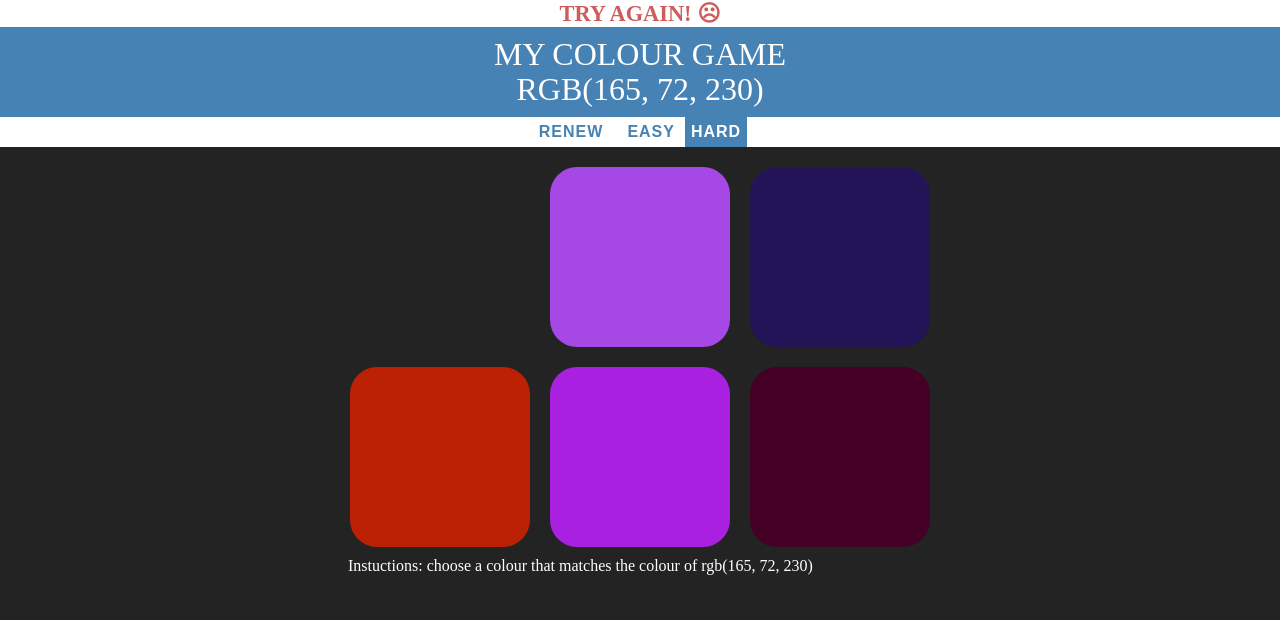
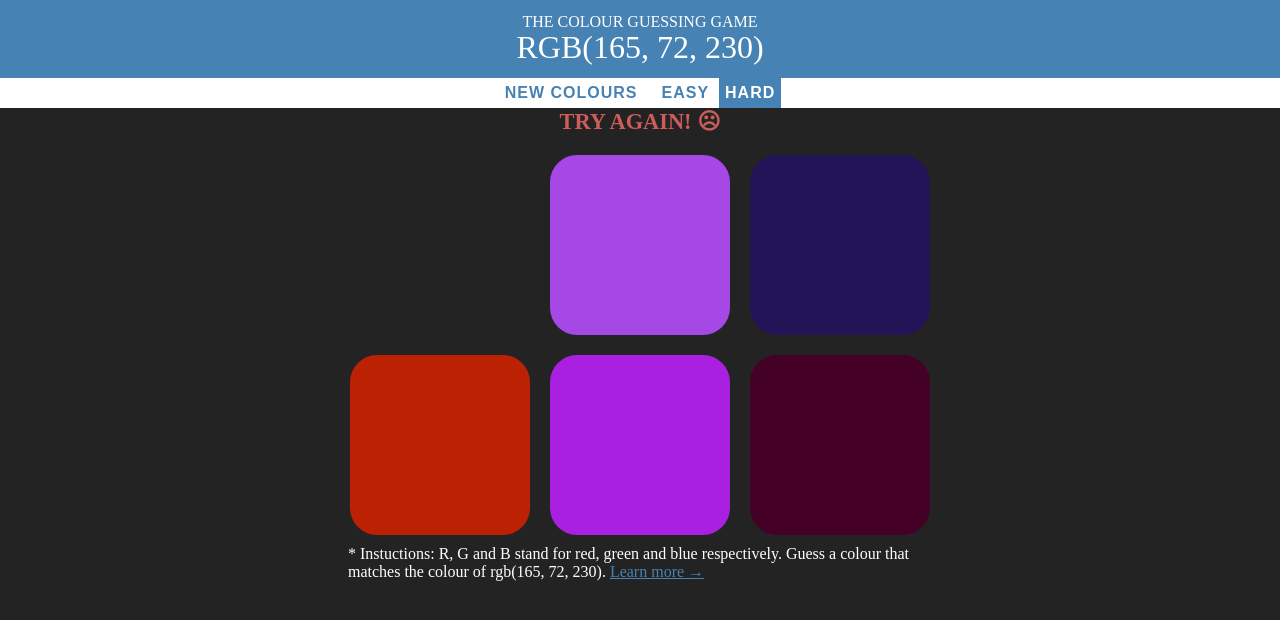
Before and after one commit to norelleshi/mycolourgame, a website: page views/index.html in a window 1280 px wide. Both pictures are taken after a click on the element 439 px from the left and 230 px from the top of the page. Drawn offline with Linux system fonts and the light colour scheme.

Commit message:
style and instuctions

```diff
--- a/public/javascripts/app.js
+++ b/public/javascripts/app.js
@@ -28,15 +28,15 @@ function setupSquares(){
             //compare color to pickedColor
             if(clickedColor === pickedColor){
                 messageDisplay.textContent = "Correct! ㋡";
-				messageDisplay.style.backgroundColor = "white";
+				messageDisplay.style.backgroundColor = "transparent";
 				messageDisplay.style.color = "steelblue";
-                resetButton.textContent = "Again?";
+                resetButton.textContent = "Play Again?";
                 changeColors(clickedColor);
                 h1.style.backgroundColor = clickedColor;
             } else {
                 this.style.backgroundColor = "#232323";
                 messageDisplay.textContent = "Try Again! ☹";
-				messageDisplay.style.backgroundColor = "white";
+				messageDisplay.style.backgroundColor = "transparent";
 				messageDisplay.style.color = "indianred";
             }
         });
@@ -62,14 +62,14 @@ function setupModeButtons(){
 }
 
 function reset(){
-    //generate all Renew
+    //generate all New Colours
     colors = generateRandomColors(numSquares);
     //pick a new random color from array
     pickedColor = pickColor();
     //change colorDisplay to match picked color
     colorDisplay.textContent = pickedColor;
 	matchColor.textContent = pickedColor;
-    resetButton.textContent = "Renew";
+    resetButton.textContent = "New Colours";
 
     messageDisplay.textContent = "";
     //change colors of squares
--- a/public/stylesheets/style.css
+++ b/public/stylesheets/style.css
@@ -22,6 +22,7 @@ body {
 }
 
 h1 {
+	font-size:1rem;
     text-align: center;
     line-height: 1.1;
     font-weight: normal;
@@ -29,11 +30,11 @@ h1 {
     background: steelblue;
     margin: 0;
     text-transform: uppercase;
-    padding: 10px 0;
+    padding: .8rem 0;
 }
 
 #colorDisplay {
-    font-size: 100%;
+    font-size: 200%;
 }
 
 #message {
@@ -41,11 +42,9 @@ h1 {
     /* width: 20%; */
 	color: white;
 	font-size: 1.4rem;
-	/* margin: 1rem auto; */
 	text-align: center;
 	font-weight: 600;
 	text-transform: uppercase;
-	/* font-family: "Montserrat", "Avenir"; */
 }
 
 #stripe {
@@ -92,3 +91,7 @@ button:hover {
 #matchColor {
 	padding-top: 2rem;
 }
+
+.reference {
+	color: steelblue;
+}
--- a/views/index.html
+++ b/views/index.html
@@ -4,21 +4,21 @@
     <meta charset="UTF-8">
     <meta name="viewport" content="width=device-width, initial-scale=1.0">
     <meta http-equiv="X-UA-Compatible" content="ie=edge">
-    <title>Color Game</title>
+    <title>My Colour Game</title>
     <link rel="stylesheet" href="/stylesheets/style.css" type="text/css">
 </head>
 <body>
-    <div id="message"></div>
     <h1>
-        My Colour Game
+        The Colour Guessing Game
         <br>
         <span id="colorDisplay">RGB</span>
     </h1>
     <div id="stripe">
-        <button id="reset">Renew</button>
+        <button id="reset">New Colours</button>
         <button class="mode">Easy</button>
         <button class="mode selected">Hard</button>
     </div>
+    <div id="message"></div>
     <div id="container">
         <div class="square"></div>
         <div class="square"></div>
@@ -28,8 +28,9 @@
         <div class="square"></div>
 
 		<div class="instuction">
-			Instuctions: choose a colour that matches the colour of
-			<span id="matchColor"></span>
+			* Instuctions: R, G and B stand for red, green and blue respectively. Guess a colour that matches the colour of
+			<span id="matchColor"></span>.
+			<a class="reference" href="https://en.wikipedia.org/wiki/RGB_color_model">Learn more &rarr;</a>
 		</div>
     </div>
 <script type="text/javascript" src="/javascripts/app.js"></script>
```
